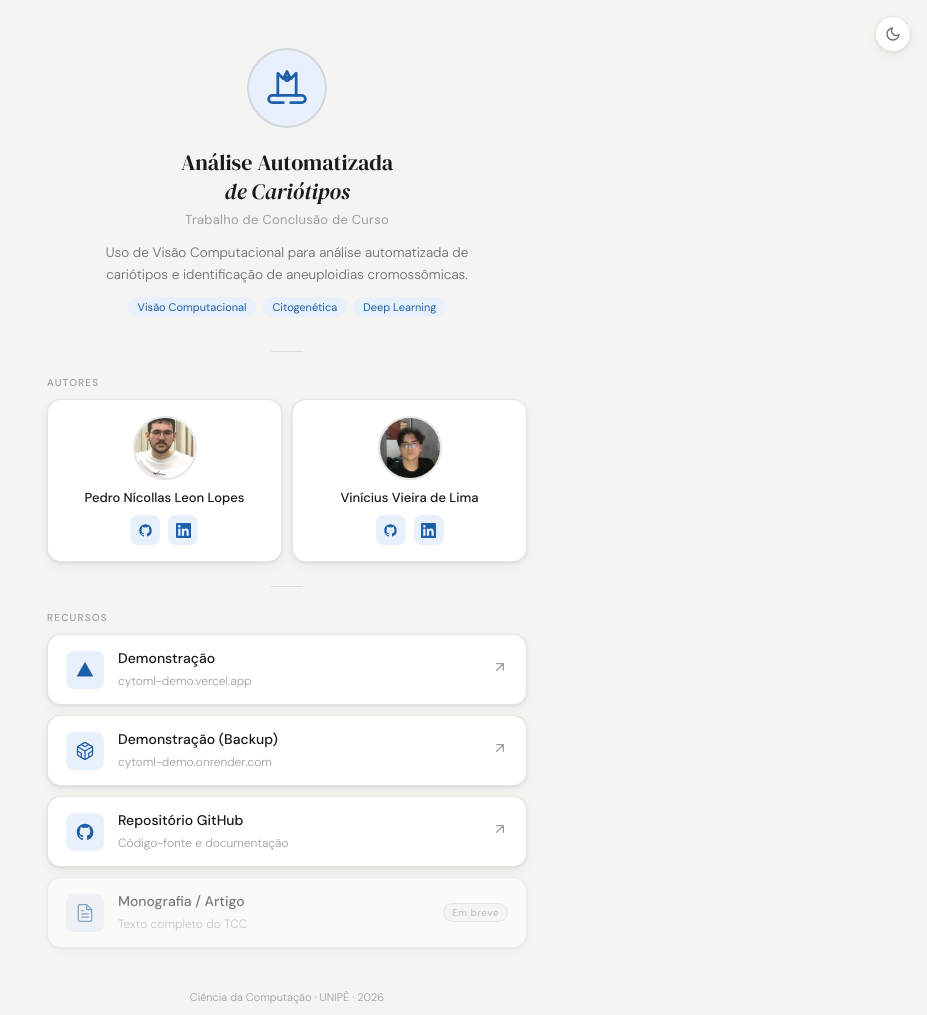
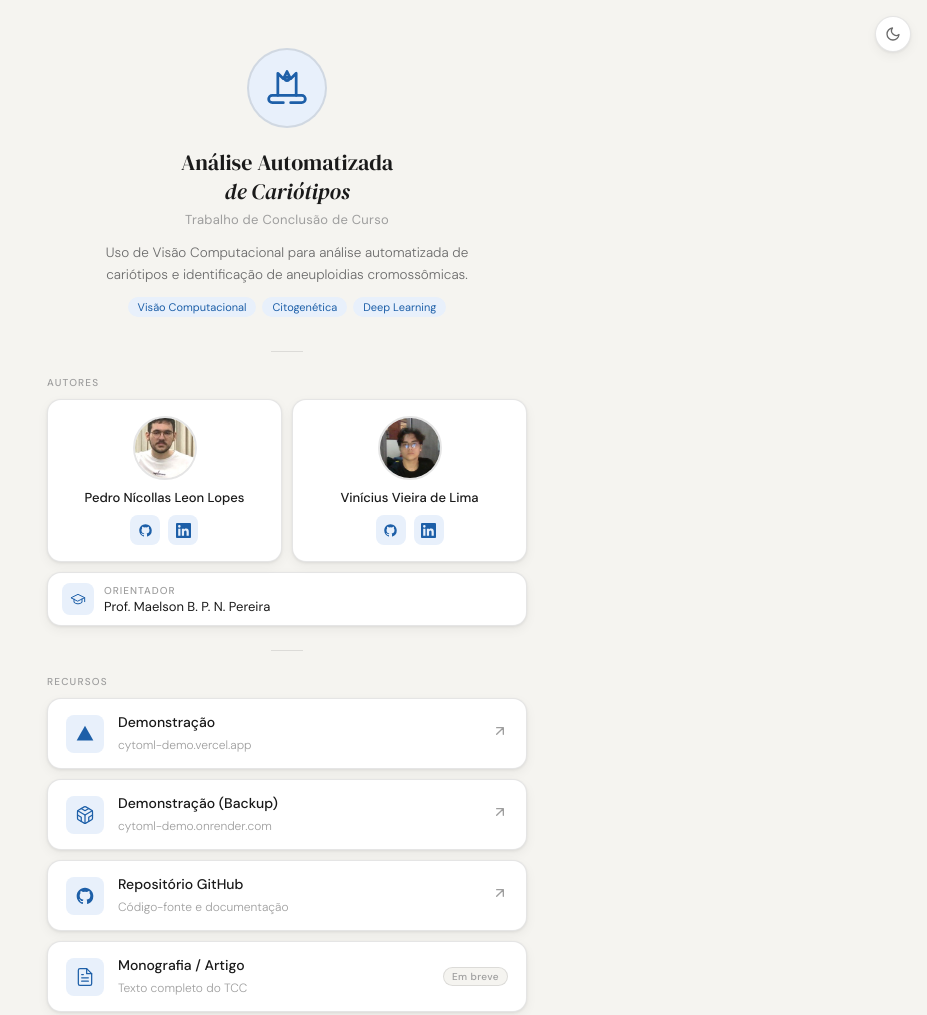
Before and after one commit to PLeonLopes/cyto-compendium, a plain HTML site: page index.html in a window 1280 px wide. Shown: the top 1015 px of the page, without its empty margins (353-1280 px from the left). Drawn offline with Linux system fonts and the light colour scheme.

Commit message:
feat: frontend tweaks (animation, advisor, etc)

```diff
--- a/index.html
+++ b/index.html
@@ -120,6 +120,20 @@
 
     </div>
 
+    <!-- Orientador -->
+    <div class="advisor-row">
+      <div class="advisor-icon">
+        <svg viewBox="0 0 24 24" fill="none" stroke="currentColor" stroke-width="1.5" stroke-linecap="round" stroke-linejoin="round" aria-hidden="true">
+          <path d="M22 10v6M2 10l10-5 10 5-10 5z"/>
+          <path d="M6 12v5c3 3 9 3 12 0v-5"/>
+        </svg>
+      </div>
+      <div class="advisor-text">
+        <span class="advisor-label">Orientador</span>
+        <span class="advisor-name">Prof. Maelson B. P. N. Pereira</span>
+      </div>
+    </div>
+
     <div class="divider"></div>
 
     <!-- Seção de links -->
@@ -144,8 +158,10 @@
         </div>
       </a>
 
-      <!-- Deploy 2: Render (Backup) -->
-      <a class="link-card" href="https://cytoml-demo.onrender.com" target="_blank" rel="noopener">
+      <!-- Deploy 2: Render (Backup) com tooltip -->
+      <div class="tooltip-wrapper">
+        <span class="tooltip">⏱ Pode demorar alguns segundos para iniciar</span>
+        <a class="link-card" href="https://cytoml-demo.onrender.com" target="_blank" rel="noopener">
         <div class="link-icon">
           <svg viewBox="0 0 24 24" fill="none" stroke="currentColor" stroke-width="1.5" stroke-linecap="round" stroke-linejoin="round" aria-hidden="true">
             <path d="M21 16V8a2 2 0 0 0-1-1.73l-7-4a2 2 0 0 0-2 0l-7 4A2 2 0 0 0 3 8v8a2 2 0 0 0 1 1.73l7 4a2 2 0 0 0 2 0l7-4A2 2 0 0 0 21 16z"/>
@@ -166,6 +182,7 @@
           </svg>
         </div>
       </a>
+      </div>
 
       <!-- Link Repositório GitHub -->
       <a class="link-card" href="https://github.com/irlvinicius/CytoML" target="_blank" rel="noopener">
@@ -214,8 +231,8 @@
     </div>
   </div>
 
-  <!-- Módulos JS — carregados no fim do body, após o DOM estar pronto -->
   <script src="js/theme.js"></script>
   <script src="js/footer.js"></script>
+  <script src="js/animations.js"></script>
 </body>
 </html>
--- /dev/null
+++ b/js/animations.js
@@ -0,0 +1,17 @@
+// Animação de entrada
+(function () {
+  var elements = document.querySelectorAll(
+    '.avatar, .header, .divider, .section-label, .author-card, .link-card, .footer'
+  );
+
+  elements.forEach(function (el, i) {
+    el.style.opacity = '0';
+    el.style.transform = 'translateY(12px)';
+    el.style.transition = 'opacity 0.4s ease, transform 0.4s ease';
+
+    setTimeout(function () {
+      el.style.opacity = '1';
+      el.style.transform = 'translateY(0)';
+    }, 80 + i * 60);
+  });
+})();
--- a/style.css
+++ b/style.css
@@ -387,3 +387,105 @@ body {
   color: var(--text-muted);
   line-height: 1.7;
 }
+
+/* Hover - Cards de autor */
+.author-card {
+  transition: transform 0.15s ease, box-shadow 0.15s ease, border-color 0.15s ease;
+}
+
+.author-card:hover {
+  transform: translateY(-2px);
+  box-shadow: var(--shadow-hover);
+  border-color: var(--border-hover);
+}
+
+/* Tooltip */
+.tooltip-wrapper {
+  position: relative;
+  width: 100%;
+}
+
+.tooltip-wrapper .tooltip {
+  pointer-events: none;
+  position: absolute;
+  bottom: calc(100% + 8px);
+  left: 50%;
+  transform: translateX(-50%) translateY(4px);
+  background: var(--text-primary);
+  color: var(--bg);
+  font-size: 11px;
+  font-weight: 400;
+  white-space: nowrap;
+  padding: 5px 10px;
+  border-radius: 6px;
+  opacity: 0;
+  transition: opacity 0.15s ease, transform 0.15s ease;
+  z-index: 10;
+}
+
+.tooltip-wrapper .tooltip::after {
+  content: '';
+  position: absolute;
+  top: 100%;
+  left: 50%;
+  transform: translateX(-50%);
+  border: 5px solid transparent;
+  border-top-color: var(--text-primary);
+}
+
+.tooltip-wrapper:hover .tooltip {
+  opacity: 1;
+  transform: translateX(-50%) translateY(0);
+}
+
+/* Orientador */
+.advisor-row {
+  width: 100%;
+  display: flex;
+  align-items: center;
+  gap: 10px;
+  margin-top: 10px;
+  padding: 10px 14px;
+  background: var(--surface);
+  border: 1px solid var(--border);
+  border-radius: var(--radius);
+  box-shadow: var(--shadow);
+}
+
+.advisor-icon {
+  width: 32px;
+  height: 32px;
+  border-radius: var(--radius-sm);
+  background: var(--accent-light);
+  display: flex;
+  align-items: center;
+  justify-content: center;
+  flex-shrink: 0;
+}
+
+.advisor-icon svg {
+  width: 16px;
+  height: 16px;
+  color: var(--accent);
+}
+
+.advisor-text {
+  display: flex;
+  flex-direction: column;
+  gap: 1px;
+  flex: 1;
+}
+
+.advisor-label {
+  font-size: 10px;
+  font-weight: 500;
+  letter-spacing: 0.10em;
+  text-transform: uppercase;
+  color: var(--text-muted);
+}
+
+.advisor-name {
+  font-size: 13px;
+  font-weight: 400;
+  color: var(--text-primary);
+}
```
